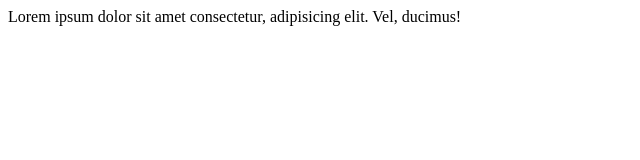
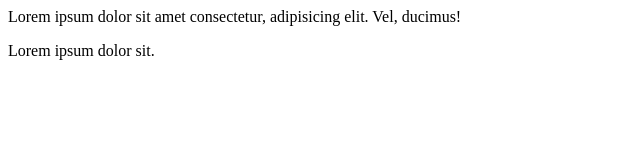
Before and after one commit to yashdodiya13022004/Secong-Demo, a plain HTML site: page index.html in a window 1280 px wide. Shown: the whole page, without its empty margins (0-640 px from the left). Drawn offline with Linux system fonts and the light colour scheme.

Commit message:
new para add

```diff
--- a/index.html
+++ b/index.html
@@ -1,3 +1,4 @@
 <div>
     Lorem ipsum dolor sit amet consectetur, adipisicing elit. Vel, ducimus!
 </div>
+<p id="new">Lorem ipsum dolor sit.</p>
```
